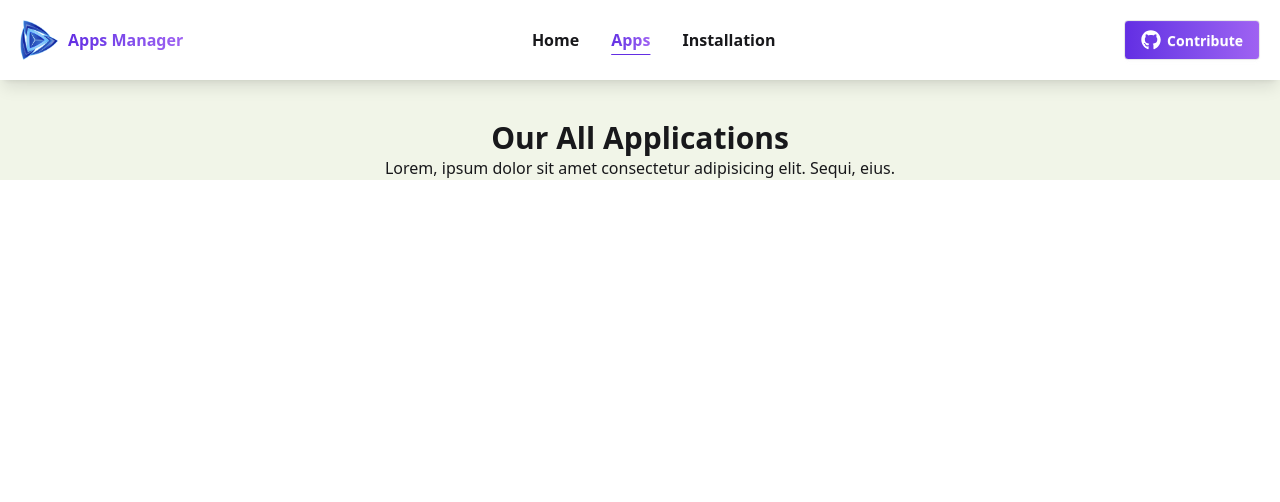
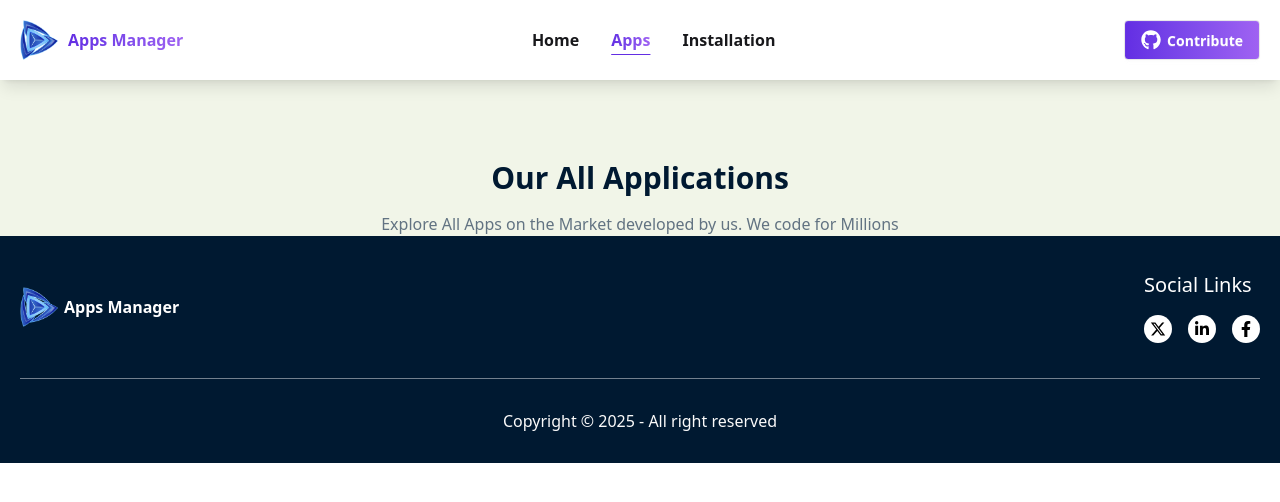
Before and after one commit to nayon-kumar/apps-manager, a Next.js app: page /apps in a window 1280 px wide. Shown: the top 502 px of the page. Built offline with nearby package versions, Linux system fonts and the light colour scheme.

Commit message:
Footer section designed

```diff
--- a/src/app/apps/page.jsx
+++ b/src/app/apps/page.jsx
@@ -3,15 +3,14 @@ import React from "react";
 
 const AppsPage = () => {
   return (
-    <div className="pt-30 bg-[#F1F5E8]">
+    <div className="pt-40 bg-[#F1F5E8]">
       <MyContainer>
         <div className="text-center">
-          <h2 className="text-2xl md:text-3xl font-bold">
+          <h2 className="text-2xl md:text-3xl font-bold text-[#001931]">
             Our All Applications
           </h2>
-          <p>
-            Lorem, ipsum dolor sit amet consectetur adipisicing elit. Sequi,
-            eius.
+          <p className="mt-4 text-[#627382]">
+            Explore All Apps on the Market developed by us. We code for Millions
           </p>
         </div>
       </MyContainer>
--- a/src/app/installation/page.jsx
+++ b/src/app/installation/page.jsx
@@ -3,15 +3,14 @@ import React from "react";
 
 const page = () => {
   return (
-    <div className="pt-30 bg-[#F1F5E8]">
+    <div className="pt-40 bg-[#F1F5E8]">
       <MyContainer>
         <div className="text-center">
-          <h2 className="text-2xl md:text-3xl font-bold">
+          <h2 className="text-2xl md:text-3xl font-bold text-[#001931]">
             Your Installed Apps
           </h2>
-          <p>
-            Lorem, ipsum dolor sit amet consectetur adipisicing elit. Sequi,
-            eius.
+          <p className="text-[#627382] mt-4">
+            Explore All Trending Apps on the Market developed by us
           </p>
         </div>
       </MyContainer>
--- a/src/app/layout.jsx
+++ b/src/app/layout.jsx
@@ -1,6 +1,7 @@
 import { Geist, Geist_Mono } from "next/font/google";
 import "./globals.css";
 import Navbar from "@/components/Shared/Navbar";
+import Footer from "@/components/Shared/Footer";
 
 const geistSans = Geist({
   variable: "--font-geist-sans",
@@ -27,6 +28,7 @@ export default function RootLayout({ children }) {
       <body className="min-h-full flex flex-col">
         <Navbar />
         {children}
+        <Footer />
       </body>
     </html>
   );
--- a/src/components/Shared/Footer.jsx
+++ b/src/components/Shared/Footer.jsx
@@ -1,7 +1,46 @@
+import Image from "next/image";
+import MyContainer from "./MyContainer";
+import logo from "@/assets/logo.png";
+import Link from "next/link";
+import { FaXTwitter } from "react-icons/fa6";
+import { FaFacebookF, FaLinkedinIn } from "react-icons/fa";
+
 const Footer = () => {
   return (
-    <div>
-      <p>Footer</p>
+    <div className="bg-[#001931] text-white pt-8.75 pb-7.5 ">
+      <MyContainer>
+        <div className="flex items-center justify-between">
+          <Link href="/" className="flex items-center gap-1">
+            <Image
+              src={logo}
+              alt="Logo"
+              height={40}
+              width={40}
+              className="h-10 w-10"
+            />
+            <h3 className="font-bold ">Apps Manager</h3>
+          </Link>
+          <div>
+            <h3 className="font-medium text-xl">Social Links</h3>
+            <div className="flex items-center gap-4 mt-4">
+              <div className="bg-white text-black rounded-full inline-block p-1.5 cursor-pointer hover:text-blue-500 transition-all ease-in-out duration-300">
+                <FaXTwitter />
+              </div>
+              <div className="bg-white text-black rounded-full inline-block p-1.5 cursor-pointer hover:text-blue-500 transition-all ease-in-out duration-300">
+                <FaLinkedinIn />
+              </div>
+              <div className="bg-white text-black rounded-full inline-block p-1.5 cursor-pointer hover:text-blue-500 transition-all ease-in-out duration-300">
+                <FaFacebookF />
+              </div>
+            </div>
+          </div>
+        </div>
+        <div className="text-center pt-7.5 border-t mt-8.75 border-[#E5E7EB]/50">
+          <p className="text-[#FAFAFA]">
+            Copyright © 2025 - All right reserved
+          </p>
+        </div>
+      </MyContainer>
     </div>
   );
 };
```
